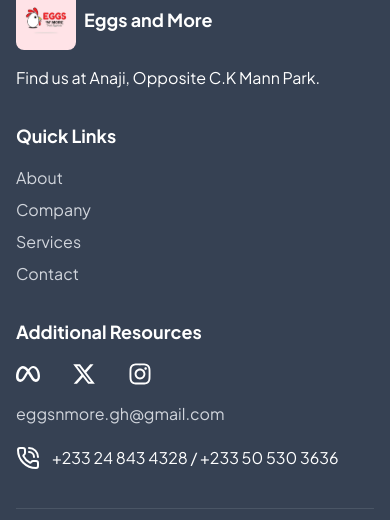
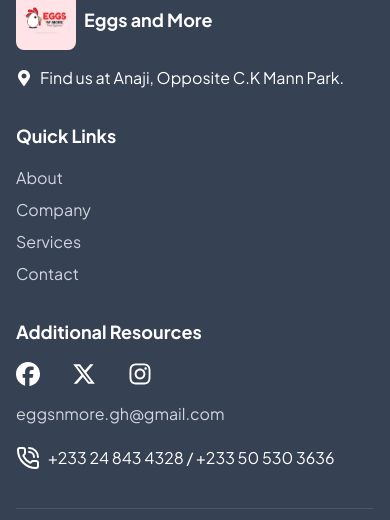
Before and after one commit to GROW-YAI/eggsnmore, a React (Vite) app: page / in a window 390 px wide. Shown: the part 3113-3633 px from the top of the page. Built offline with nearby package versions, Linux system fonts and the light colour scheme.

Commit message:
Update contact section: clickable phone on landing page, social media links in footer, and Google Maps link with icon

```diff
--- a/src/components/Footer.jsx
+++ b/src/components/Footer.jsx
@@ -1,6 +1,7 @@
 import { Link } from "react-router";
-import { FaInstagram, FaMeta, FaXTwitter } from "react-icons/fa6";
+import { FaFacebook, FaInstagram, FaXTwitter } from "react-icons/fa6";
 import { PhoneCall } from 'lucide-react';
+import { FaMapMarkerAlt } from "react-icons/fa";
 
 const Footer = () => {
     return (
@@ -9,12 +10,25 @@ const Footer = () => {
                 <div className="grid grid-cols-1 md:grid-cols-3 gap-8">
 
                     <div className="font-jakarta">
-                        <div className="flex items-center mb-4">
-                            <img src="./images/eggsnmore.jpg" alt="" className="h-15 w-15 mr-2 rounded-lg" />
-                            <span className="font-bold text-lg">Eggs and More</span>
-                        </div>
-                        <p>Find us at Anaji, Opposite C.K Mann Park.</p>
-                    </div>
+  <div className="flex items-center mb-4">
+    <img
+      src="./images/eggsnmore.jpg"
+      alt="Eggs and More"
+      className="h-15 w-15 mr-2 rounded-lg"
+    />
+    <span className="font-bold text-lg">Eggs and More</span>
+  </div>
+
+  <a
+    href="https://www.google.com/maps?q=Anaji,+Opposite+C.K+Mann+Park"
+    target="_blank"
+    rel="noopener noreferrer"
+    className="flex items-center text-white hover:underline"
+  >
+    <FaMapMarkerAlt className="mr-2" />
+    <span>Find us at Anaji, Opposite C.K Mann Park.</span>
+  </a>
+</div>
 
                     {/* Quick Links */}
                     <div className="font-jakarta">
@@ -59,10 +73,10 @@ const Footer = () => {
                     <div className="font-jakarta">
                         <h3 className="font-bold text-lg mb-4">Additional Resources</h3>
                         <div className="flex space-x-8 mb-4">
-                            <Link>
-                                <FaMeta className="w-6 h-6" />
+                            <Link target="_blank" to='https://web.facebook.com/people/EGGS-N-MORE/61552244482756/?_rdc=1&_rdr#'>
+                                <FaFacebook className="w-6 h-6" />
                             </Link>
-                            <Link>
+                            <Link target="_blank" to='https://www.x.com'>
                                 <FaXTwitter className="w-6 h-6" />
                             </Link>
                             <Link target="_blank" to='https://www.instagram.com/eggs_n_more/'>
@@ -75,9 +89,11 @@ const Footer = () => {
                         >
                             eggsnmore.gh@gmail.com
                         </Link>
-                        <p className="inline-flex">
-                            <PhoneCall /> <span className="ml-3 mr-3">+233 24 843 4328 / +233 50 530 3636</span>
-                        </p>
+                       <a href="tel:+233248434328" className="inline-flex items-center">
+  <PhoneCall className="mr-2" />
+  <span>+233 24 843 4328 / +233 50 530 3636</span>
+</a>
+
                     </div>
                 </div>
                 <div className="font-jakarta mt-8 pt-8 border-t border-gray-600 text-center text-gray-400">
--- a/src/pages/LandingPage.jsx
+++ b/src/pages/LandingPage.jsx
@@ -66,9 +66,15 @@ const LandingPage = () => {
                     >
                         <h2 className="text-3xl font-bold text-gray-900 mb-8">Contact Us</h2>
                         <div className="flex justify-center items-center mb-8">
-                            <PhoneCall className="w-6 h-6 text-yellow-500 mr-2" />
-                            <span className="text-lg text-gray-600">+233 24 843 432 / +233 50 530 3636</span>
-                        </div>
+  <PhoneCall className="w-6 h-6 text-yellow-500 mr-2" />
+  <a
+    href="tel:+23324843432"
+    className="text-lg text-gray-600 hover:text-yellow-600"
+  >
+    +233 24 843 432 / +233 50 530 3636
+  </a>
+</div>
+
                         <Link
                             to='mailto:eggsnmore.gh@gmail.com'
                             className="text-yellow-500 text-lg hover:text-yellow-600 transition-colors duration-200"
```
